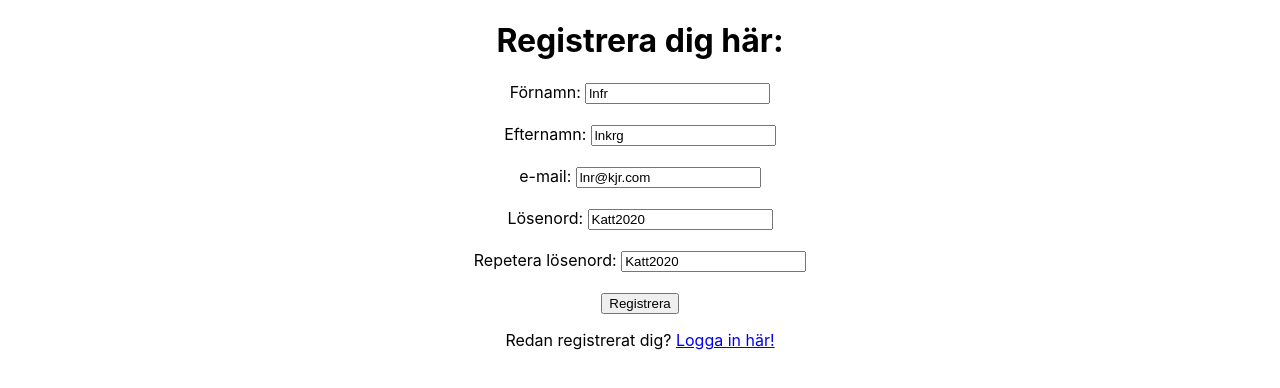
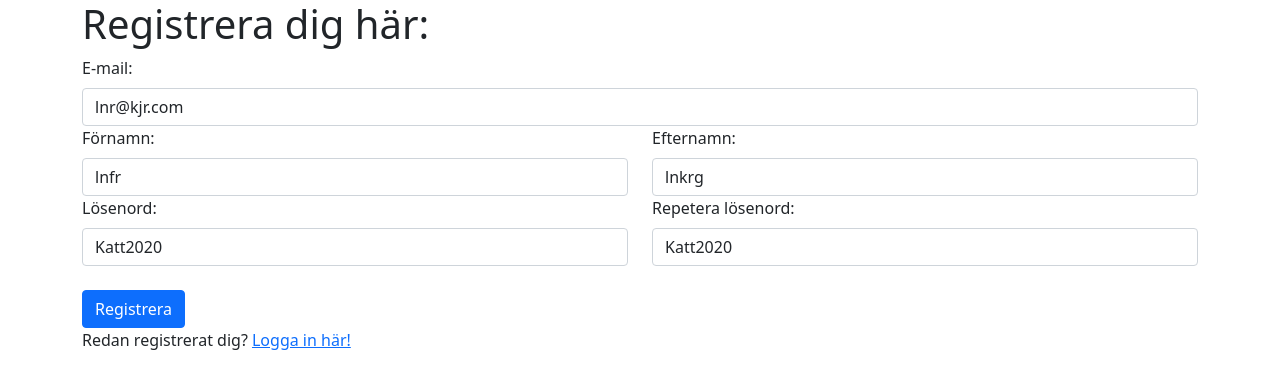
Before and after one commit to bellen01/login-module-react, a React (Create React App) app in the folder front/: page /reg in a window 1280 px wide. Shown: the top 388 px of the page. Built offline with nearby package versions, Linux system fonts and the light colour scheme.

Commit message:
Made some layout changes w bootstrap

```diff
--- a/front/src/InputWithLabels.js
+++ b/front/src/InputWithLabels.js
@@ -1,4 +1,6 @@
 import React from "react";
+import 'bootstrap/dist/css/bootstrap.min.css';
+import Form from 'react-bootstrap/Form'
 
 function InputWithLabels(props) {
   let type = "text";
@@ -8,8 +10,8 @@ function InputWithLabels(props) {
 
   return (
     <div>
-      <label htmlFor="{props.name}">{props.label}</label>
-      <input
+      <Form.Label htmlFor="{props.name}">{props.label}</Form.Label>
+      <Form.Control
         value={props.value}
         type={type}
         name="{props.name}"
--- a/front/src/Register.js
+++ b/front/src/Register.js
@@ -2,6 +2,8 @@ import React, { useState, useEffect } from "react";
 import InputWithLabels from "./InputWithLabels";
 import { Link } from 'react-router-dom';
 import './Register.css';
+import 'bootstrap/dist/css/bootstrap.min.css';
+import { Form, Container, Row, Col, Button, Card } from 'react-bootstrap'
 
 let errorMessageEmptyFirstName = "Du måste fylla i förnamn"
 let errorMessageEmptySurName = "Du måste fylla i efternamn";
@@ -114,9 +116,20 @@ function Register() {
   }
 
   return (
-    <form onSubmit={clickHandler}>
-      <div className="registration">
+    <Container>
+      <Form onSubmit={clickHandler}>
+        <Form.Group className="mb-3">
           <h1>Registrera dig här:</h1>
+          <InputWithLabels
+            label="E-mail: "
+            name="email"
+            value={emailReg}
+            type="email"
+            onChange={(e) => setEmailReg(e.target.value)}
+          />
+          <div className="errorMessageEmail">{emptyEmailError}</div>
+          <Row>
+            <Col>
               <InputWithLabels
                 label="Förnamn: "
                 name="firstName"
@@ -124,7 +137,8 @@ function Register() {
                 onChange={e => inputValueHandler(e, setFirstnameReg)}
               />
               <div>{emptyFirstnameError}</div>
-        <br />
+            </Col>
+            <Col>
               <InputWithLabels
                 label="Efternamn: "
                 name="surName"
@@ -132,16 +146,10 @@ function Register() {
                 onChange={(e) => setSurnameReg(e.target.value)}
               />
               <div className="errorMessageSurName">{emptySurnameError}</div>
-        <br />
-        <InputWithLabels
-          label="e-mail: "
-          name="email"
-          value={emailReg}
-          type="email"
-          onChange={(e) => setEmailReg(e.target.value)}
-        />
-        <div className="errorMessageEmail">{emptyEmailError}</div>
-        <br />
+            </Col>
+          </Row>
+          <Row>
+            <Col>
               <InputWithLabels
                 label="Lösenord: "
                 name="password"
@@ -149,7 +157,8 @@ function Register() {
                 onChange={(e) => setPasswordReg(e.target.value)}
               />
               <div className="errorMessagePassword">{emptyPasswordError}</div>
-        <br />
+            </Col>
+            <Col>
               <InputWithLabels
                 label="Repetera lösenord: "
                 name="repeatPassword"
@@ -157,15 +166,19 @@ function Register() {
                 onChange={(e) => setRepeatPasswordReg(e.target.value)}
               />
               <div className="errorMessagePassword">{emptyRepeatPasswordError}</div>
+            </Col>
+          </Row>
           <br />
-        <button
+          <Button
             type="submit"
             className="btn"
-        >Registrera</button>
+          >Registrera</Button>
+          <br />
           <p>Redan registrerat dig? <Link to='/login'>Logga in här!</Link> </p>
           <div>{successOrFailureMessage}</div>
-      </div>
-    </form>
+        </Form.Group>
+      </Form>
+    </Container>
   );
 }
 
```
Lines whose indentation alone changed are shown as unchanged.
